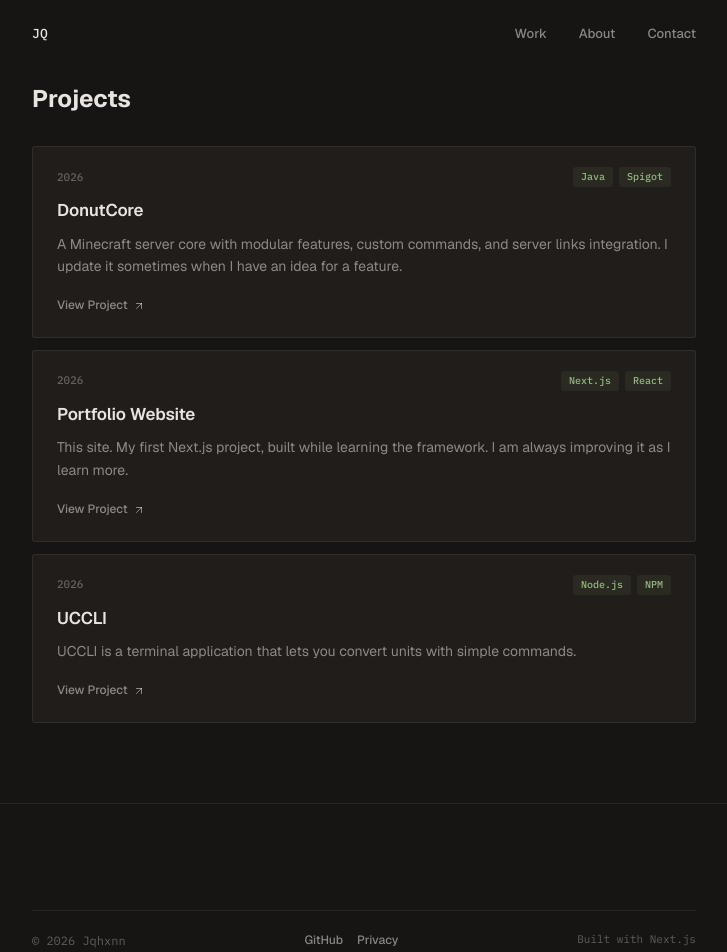
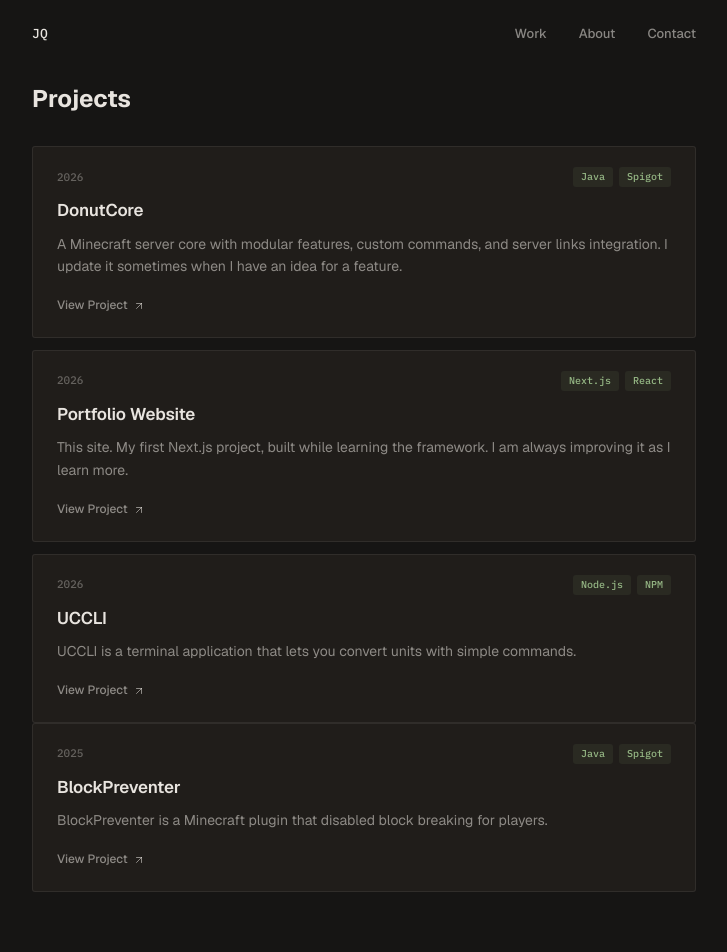
Before and after one commit to Jqhxnn/Portfolio, a Next.js app: page /projects in a window 1280 px wide. Shown: the top 952 px of the page, without its empty margins (276-1003 px from the left). Built offline with nearby package versions, Linux system fonts and the light colour scheme.

Commit message:
added another project to projects page

```diff
--- a/app/projects/page.js
+++ b/app/projects/page.js
@@ -127,10 +127,45 @@ export default function Projects() {
           </div>
           </div>
 
+					<div className="project fade show">
+              <div className="project-top">
+                <span className="project-year">2025</span>
+                <div className="project-tags">
+                  <span className="tech-tag">Java</span>
+                  <span className="tech-tag">Spigot</span>
+                </div>
+              </div>
+
+              <h3>BlockPreventer</h3>
+
+              <p>
+                BlockPreventer is a Minecraft plugin that disabled block breaking for players.
+              </p>
+
+              <a
+                href="https://github.com/Jqhxnn/BlockPreventer"
+                target="_blank"
+                rel="noopener noreferrer"
+                className="project-link"
+              >
+                View Project
+                <svg
+                  viewBox="0 0 24 24"
+                  fill="none"
+                  stroke="currentColor"
+                  strokeWidth="2"
+                  strokeLinecap="round"
+                  strokeLinejoin="round"
+                >
+                  <path d="M7 17L17 7M17 7H7M17 7V17" />
+                </svg>
+              </a>
+            </div>
+
         </div>
       </section>
 
-      <Footer showGetInTouch={false} showProjectSection={false} />
+      <Footer showGetInTouch={true} showProjectSection={false} />
     </>
   );
 }
```
